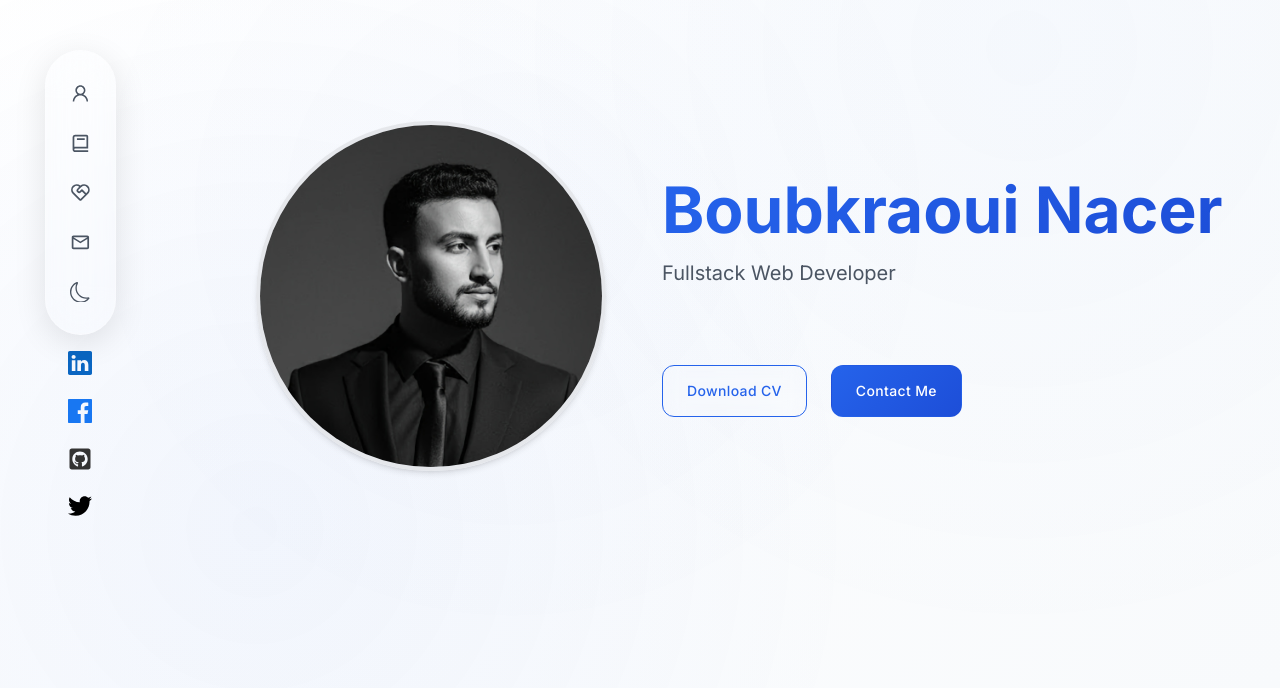
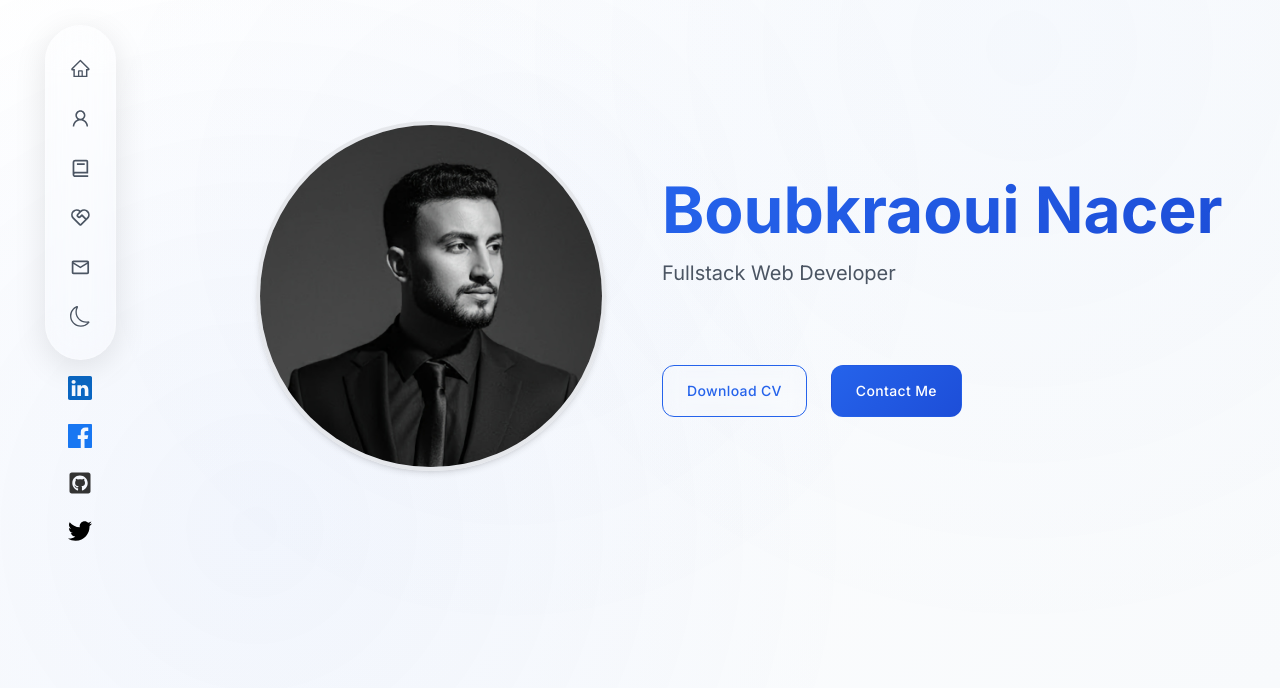
Before and after one commit to boubnacer/nacer-portfolio, a React (Create React App) app: page / in a window 1280 px wide. Shown: the part 112-800 px from the top of the page. Built offline with nearby package versions, Linux system fonts and the light colour scheme.

Commit message:
Removing the home icon

```diff
--- a/src/components.js/Navbar.js
+++ b/src/components.js/Navbar.js
@@ -1,6 +1,6 @@
 import React, { useEffect, useState } from "react";
 import "../templates.js/navbar.css";
-import { AiOutlineUser } from "react-icons/ai";
+import { AiOutlineHome, AiOutlineUser } from "react-icons/ai";
 import { BiBook } from "react-icons/bi";
 import { RiServiceLine } from "react-icons/ri";
 import { MdOutlineMail } from "react-icons/md";
@@ -45,6 +45,13 @@ const Navbar = () => {
       <div className="sidebar">
         <div className="nav__links">
           <a
+            href="#header"
+            onClick={() => setActiveClass("#")}
+            className={activeClass === "#" ? "active" : ""}
+          >
+            <AiOutlineHome />
+          </a>
+          <a
             href="#about"
             onClick={() => setActiveClass("#about")}
             className={activeClass === "#about" ? "active" : ""}
```
